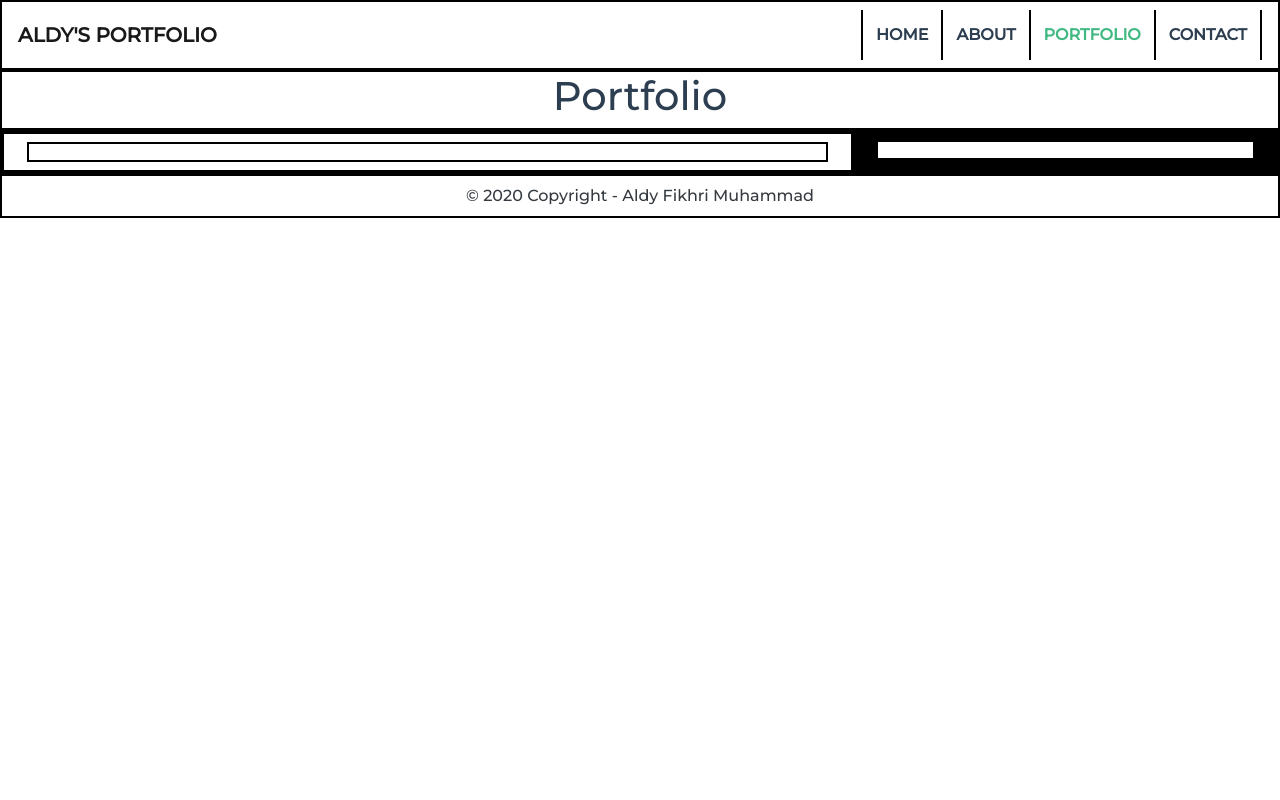
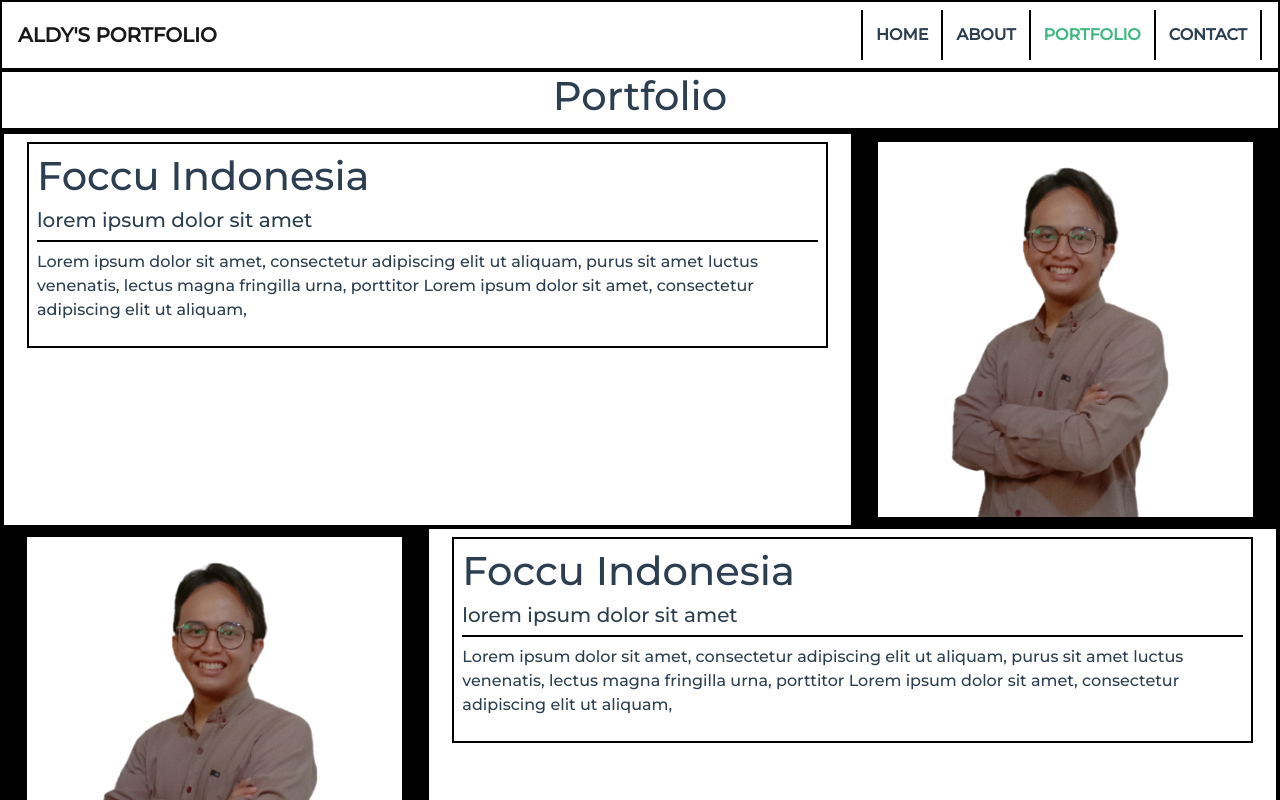
Before and after one commit to aldyfikhrimuhammad/Portfolio-Website-Brutalist-Style, a Vue app: page /portfolio in a window 1280 px wide. Shown: the top 800 px of the page. Built offline with nearby package versions, Linux system fonts and the light colour scheme.

Commit message:
Add Favicon & Layouting Portfolio section (Unfinished)

```diff
--- a/src/views/PortfolioView.vue
+++ b/src/views/PortfolioView.vue
@@ -7,13 +7,40 @@
       <b-container fluid class="bv-example-row" style="border: 2px solid black">
         <b-row>
           <b-col cols="8" style="border: 2px solid black">
-            <div class="m-2 p-2" style="border: 2px solid black;"></div>
+            <div class="m-2 p-2" style="border: 2px solid black; text-align: left">
+              <div class="title" style="border-bottom: 2px solid black">
+                <h1>Foccu Indonesia</h1>
+                <h5>lorem ipsum dolor sit amet</h5>
+              </div>
+              <div class="description mt-2">
+                <p>Lorem ipsum dolor sit amet, consectetur adipiscing elit ut aliquam, purus sit amet luctus venenatis, lectus magna fringilla urna, porttitor Lorem ipsum dolor sit amet, consectetur adipiscing elit ut aliquam,</p>
+              </div>
+            </div>
           </b-col>
-          <b-col cols="4" style="border: 2px solid black; background-color: #000;">
-            <div class="m-2 p-2" style="background-color: #fff;"></div>
+          <b-col cols="4" style="border: 2px solid black; background-color: #000">
+            <div class="m-2" style="background-color: #fff">
+              <img src="@/assets/aboutPictures.png" alt="Profile-Picture" width="100%" height="100%" />
+            </div>
           </b-col>
         </b-row>
-
+        <b-row>
+          <b-col cols="4" style="border: 2px solid black; background-color: #000">
+            <div class="m-2" style="background-color: #fff">
+              <img src="@/assets/aboutPictures.png" alt="Profile-Picture" width="100%" height="100%" />
+            </div>
+          </b-col>
+          <b-col cols="8" style="border: 2px solid black">
+            <div class="m-2 p-2" style="border: 2px solid black; text-align: left">
+              <div class="title" style="border-bottom: 2px solid black">
+                <h1>Foccu Indonesia</h1>
+                <h5>lorem ipsum dolor sit amet</h5>
+              </div>
+              <div class="description mt-2">
+                <p>Lorem ipsum dolor sit amet, consectetur adipiscing elit ut aliquam, purus sit amet luctus venenatis, lectus magna fringilla urna, porttitor Lorem ipsum dolor sit amet, consectetur adipiscing elit ut aliquam,</p>
+              </div>
+            </div>
+          </b-col>
+        </b-row>
       </b-container>
     </div>
   </div>
```
Also changed, not shown: 1 other file (tests, documents, lock files or other folders).
